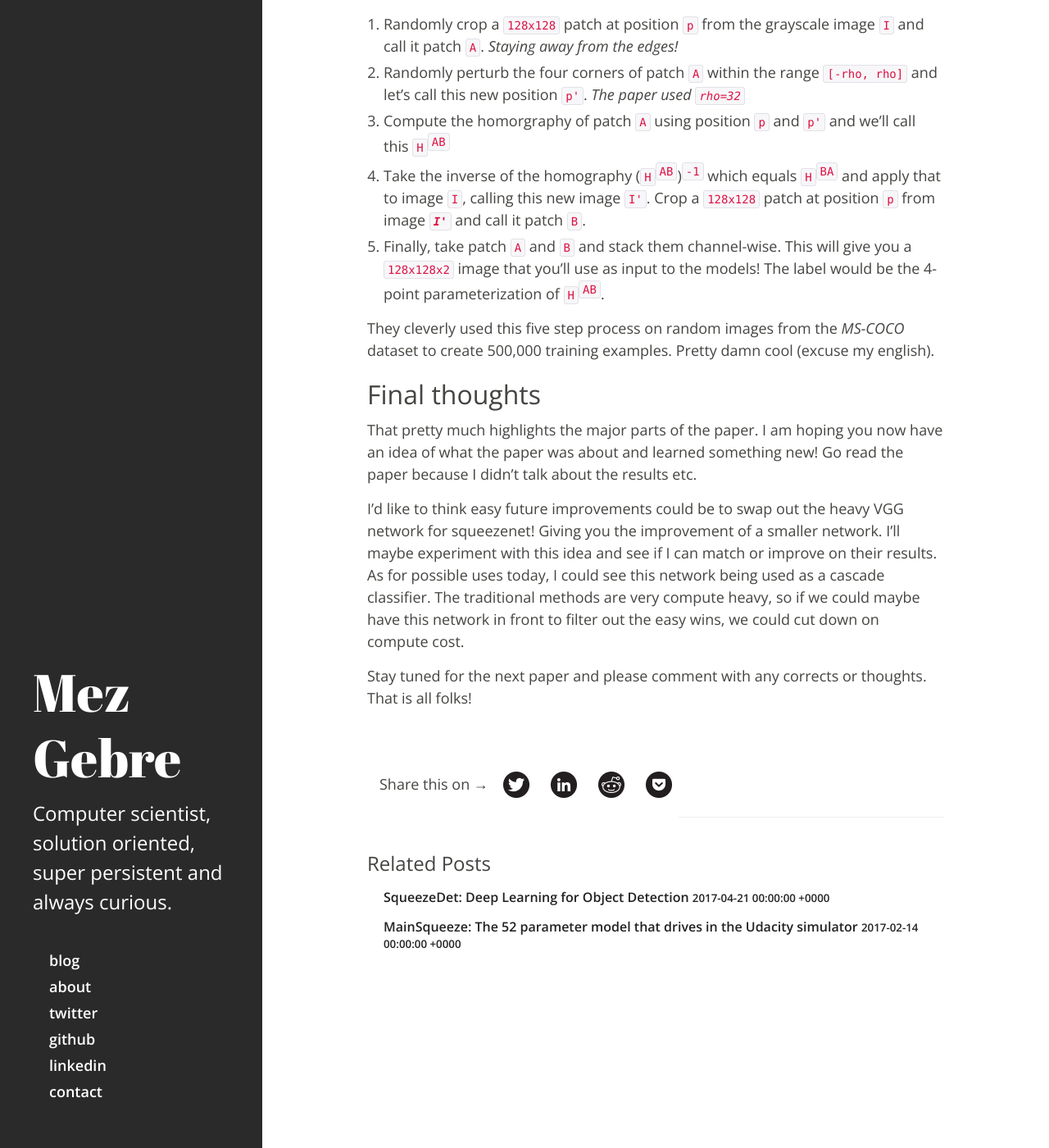
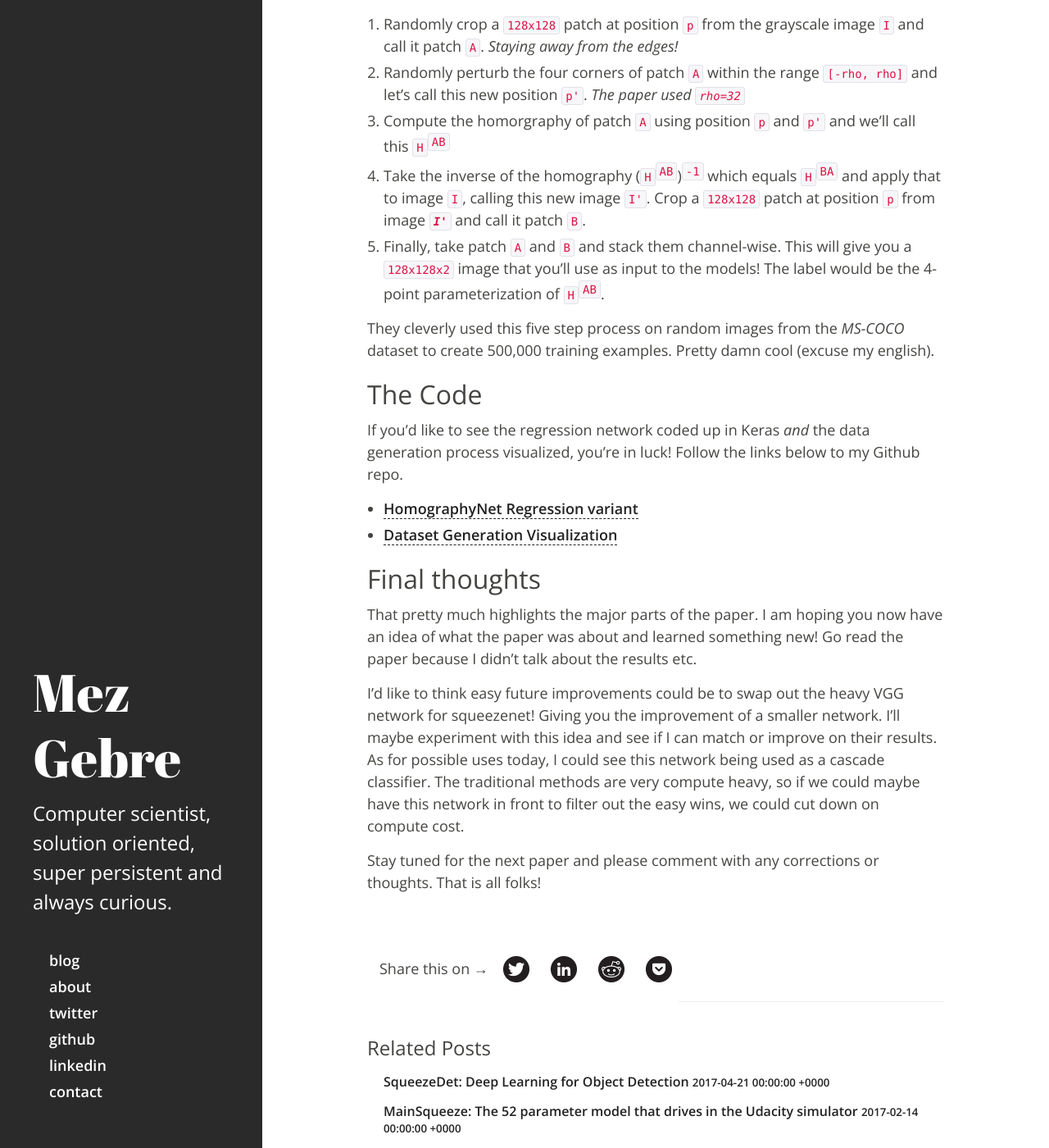
Before and after one commit to mez/mez.github.com, a Jekyll site: the page built from _posts/2017-07-21-homographynet-deep-image-homography-estimation.md, in a window 1280 px wide and 1400 px high, scrolled down 5316 px. Shown: the whole window at 82% size. Built offline with Jekyll 4.4.1, drawn with Linux system fonts in a browser that asks for light colours; comment, search, counter and statistics services are not loaded; some of the changed text lies outside the part shown.

Commit message:
added links to the github repo of the code

```diff
--- a/_posts/2017-07-21-homographynet-deep-image-homography-estimation.md
+++ b/_posts/2017-07-21-homographynet-deep-image-homography-estimation.md
@@ -121,10 +122,18 @@ Creating the dataset was pretty straightforward, so I'll only highlight some of
 
 They cleverly used this five step process on random images from the _MS-COCO_ dataset to create 500,000 training examples. Pretty damn cool (excuse my english).
 
+
+## The Code
+
+If you'd like to see the regression network coded up in Keras _and_ the data generation process visualized, you're in luck! Follow the links below to my Github repo.
+
+* [HomographyNet Regression variant](https://github.com/mez/deep_homography_estimation/blob/master/HomograpyNET.ipynb)
+* [Dataset Generation Visualization](https://github.com/mez/deep_homography_estimation/blob/master/Dataset_Generation_Visualization.ipynb)
+
 ## Final thoughts
 
 That pretty much highlights the major parts of the paper. I am hoping you now have an idea of what the paper was about and learned something new! Go read the paper because I didn't talk about the results etc.
 
 I'd like to think easy future improvements could be to swap out the heavy VGG network for squeezenet! Giving you the improvement of a smaller network. I'll maybe experiment with this idea and see if I can match or improve on their results. As for possible uses today, I could see this network being used as a cascade classifier. The traditional methods are very compute heavy, so if we could maybe have this network in front to filter out the easy wins, we could cut down on compute cost.
 
-Stay tuned for the next paper and please comment with any corrects or thoughts. That is all folks!
+Stay tuned for the next paper and please comment with any corrections or thoughts. That is all folks!
```
Also changed, not shown: other parts of _posts/2017-07-21-homographynet-deep-image-homography-estimation.md (+1 -0 lines).
